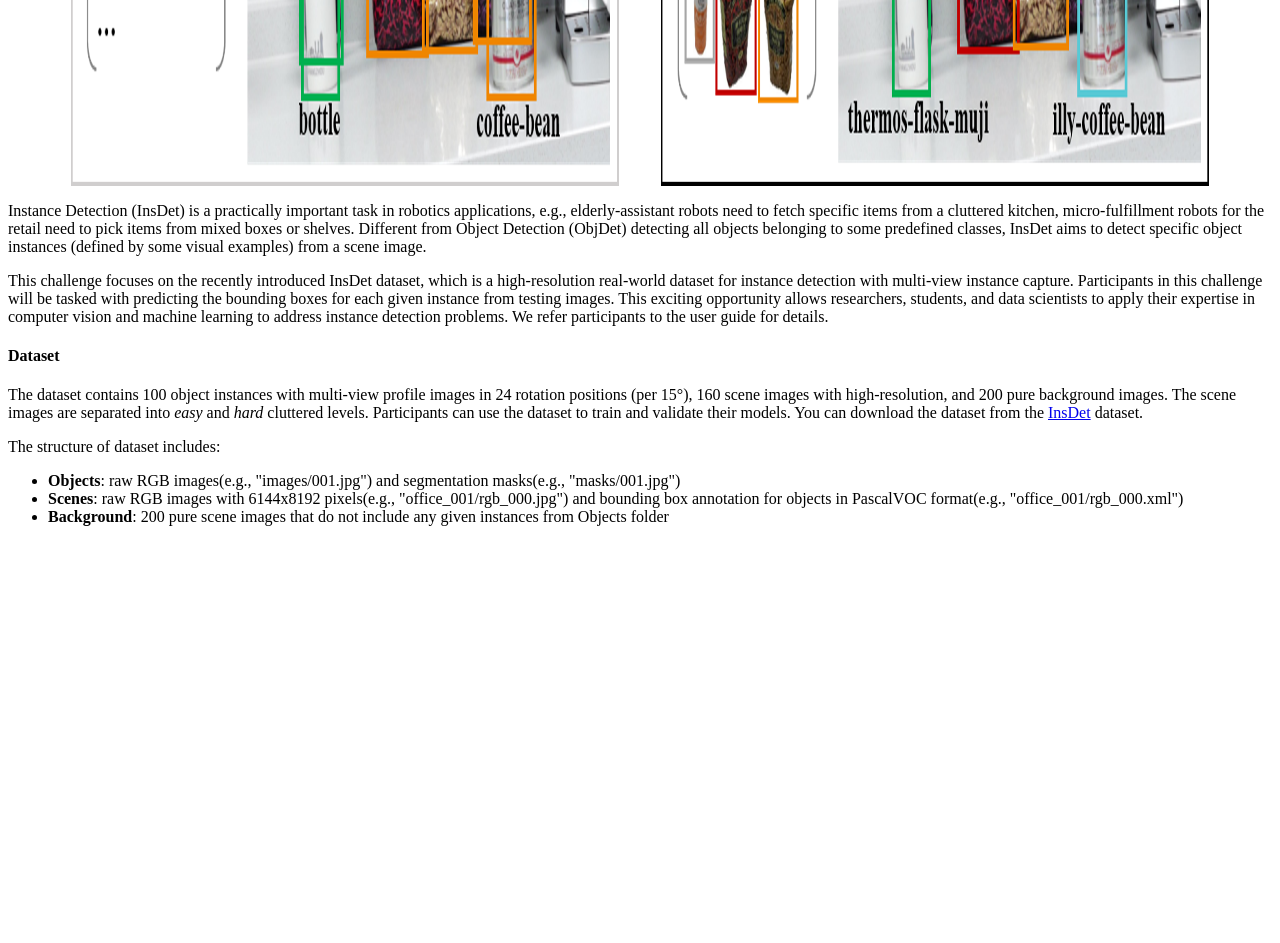
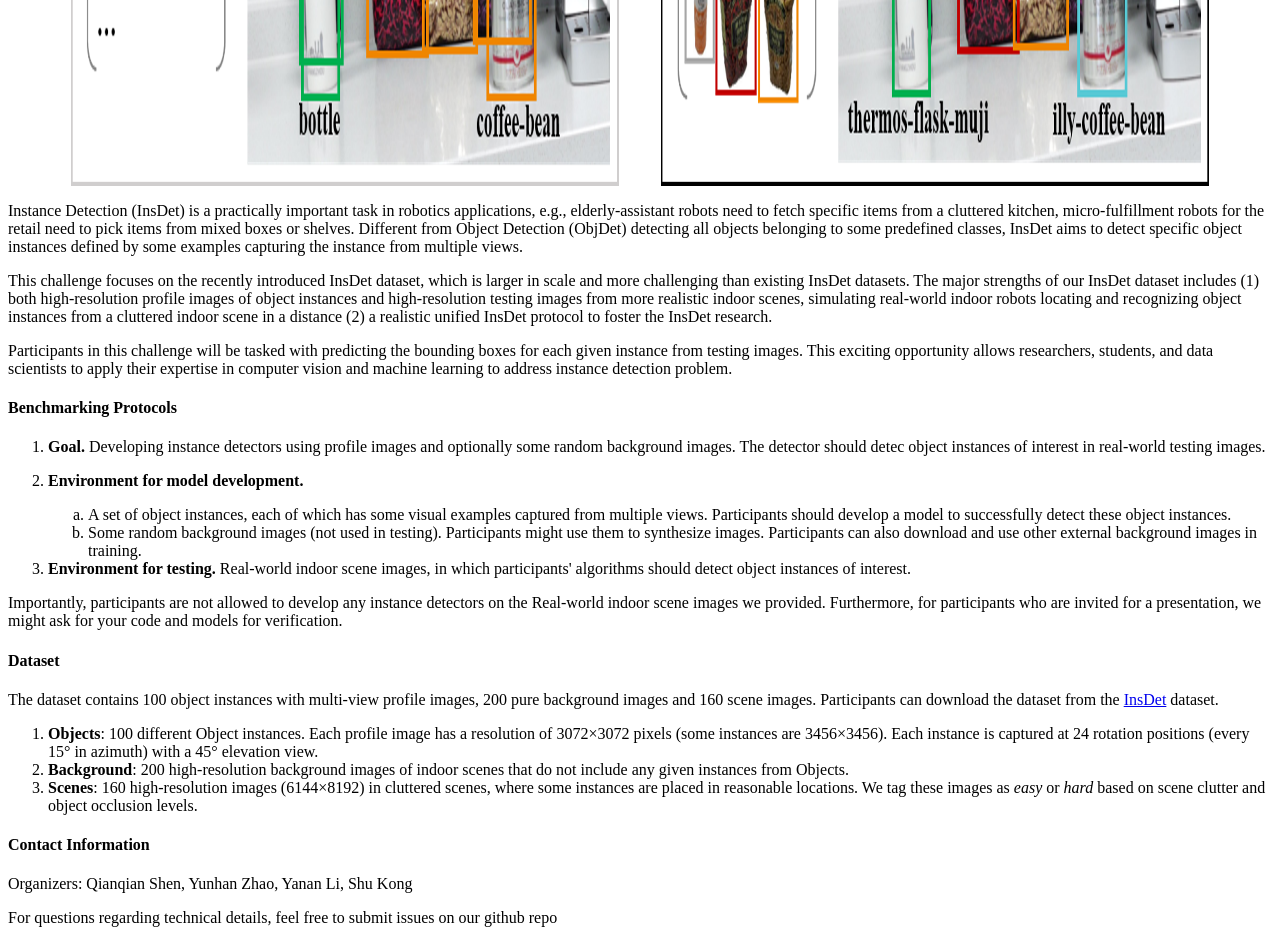
Before and after one commit to shenqq377/InsDet_Challenge, a Python web app: template templates/description.html in a window 1280 px wide. Shown: the part 567-1510 px from the top of the page. Before the commit the page ends 1093 px from the top, so only its background shows below. Run offline with Jinja, Linux system fonts and the light colour scheme; the template is opened without the code that fills it, so the values that code supplies are empty.

Commit message:
Update description.html

```diff
--- a/templates/description.html
+++ b/templates/description.html
@@ -2,14 +2,30 @@
 <center>
   <img src="https://raw.githubusercontent.com/shenqq377/InsDet_Challenge/challenge/templates/objdet-insdet.png" width="90%" height="90%">
 </center>
-<p>Instance Detection (InsDet) is a practically important task in robotics applications, e.g., elderly-assistant robots need to fetch specific items from a cluttered kitchen, micro-fulfillment robots for the retail need to pick items from mixed boxes or shelves. Different from Object Detection (ObjDet) detecting all objects belonging to some predefined classes, InsDet aims to detect specific object instances (defined by some visual examples) from a scene image.</p>
-<p>This challenge focuses on the recently introduced InsDet dataset, which is a high-resolution real-world dataset for instance detection with multi-view instance capture. Participants in this challenge will be tasked with predicting the bounding boxes for each given instance from testing images. This exciting opportunity allows researchers, students, and data scientists to apply their expertise in computer vision and machine learning to address instance detection problems. We refer participants to the user guide for details.</p>
+<p>Instance Detection (InsDet) is a practically important task in robotics applications, e.g., elderly-assistant robots need to fetch specific items from a cluttered kitchen, micro-fulfillment robots for the retail need to pick items from mixed boxes or shelves. Different from Object Detection (ObjDet) detecting all objects belonging to some predefined classes, InsDet aims to detect specific object instances defined by some examples capturing the instance from multiple views.</p>
+<p>This challenge focuses on the recently introduced InsDet dataset, which is larger in scale and more challenging than existing InsDet datasets. The major strengths of our InsDet dataset includes (1) both high-resolution profile images of object instances and high-resolution testing images from more realistic indoor scenes, simulating real-world indoor robots locating and recognizing object instances from a cluttered indoor scene in a distance (2) a realistic unified InsDet protocol to foster the InsDet research.</p>
+<p>Participants in this challenge will be tasked with predicting the bounding boxes for each given instance from testing images. This exciting opportunity allows researchers, students, and data scientists to apply their expertise in computer vision and machine learning to address instance detection problem.</p>
+<h4>Benchmarking Protocols</h4>
+<ol>
+  <li><b>Goal.</b> Developing instance detectors using profile images and optionally some random background images. The detector should detec object instances of interest in real-world testing images.</li>
+  <li>
+    <p><b>Environment for model development.</b></p>
+    <ol type="a">
+      <li>A set of object instances, each of which has some visual examples captured from multiple views. Participants should develop a model to successfully detect these object instances.</li>
+      <li>Some random background images (not used in testing). Participants might use them to synthesize images. Participants can also download and use other external background images in training.</li>
+    </ol>
+  </li>
+  <li><b>Environment for testing.</b> Real-world indoor scene images, in which participants' algorithms should detect object instances of interest.</li>
+</ol>
+Importantly, participants are not allowed to develop any instance detectors on the Real-world indoor scene images we provided. Furthermore, for participants who are invited for a presentation, we might ask for your code and models for verification.
 <h4>Dataset</h4>
-<p>The dataset contains 100 object instances with multi-view profile images in 24 rotation positions (per 15&deg;), 160 scene images with high-resolution, and 200 pure background images. The scene images are separated into <i>easy</i> and <i>hard</i> cluttered levels. Participants can use the dataset to train and validate their models. You can download the dataset from the <a href="https://drive.google.com/drive/folders/1rIRTtqKJGCTifcqJFSVvFshRb-sB0OzP?usp=sharing">InsDet</a> dataset.</p>
-<p>The structure of dataset includes:
-<ul>
-<li><b>Objects</b>: raw RGB images(e.g., "images/001.jpg") and segmentation masks(e.g., "masks/001.jpg")</li>
-<li><b>Scenes</b>: raw RGB images with 6144x8192 pixels(e.g., "office_001/rgb_000.jpg") and bounding box annotation for objects in PascalVOC format(e.g., "office_001/rgb_000.xml")</li>
-<li><b>Background</b>: 200 pure scene images that do not include any given instances from Objects folder</li>
-</ul>
+<p>The dataset contains 100 object instances with multi-view profile images, 200 pure background images and 160 scene images. Participants can download the dataset from the <a href="https://drive.google.com/drive/folders/1rIRTtqKJGCTifcqJFSVvFshRb-sB0OzP?usp=sharing">InsDet</a> dataset.</p>
+<ol>
+<li><b>Objects</b>: 100 different Object instances. Each profile image has a resolution of 3072&times;3072 pixels (some instances are 3456&times;3456). Each instance is captured at 24 rotation positions (every 15&deg; in azimuth) with a 45&deg; elevation view.</li>
+<li><b>Background</b>: 200 high-resolution background images of indoor scenes that do not include any given instances from Objects.</li>
+<li><b>Scenes</b>: 160 high-resolution images (6144&times;8192) in cluttered scenes, where some instances are placed in reasonable locations. We tag these images as <i>easy</i> or <i>hard</i> based on scene clutter and object occlusion levels.</li>
+</ol>
+<h4>Contact Information</h4>
+<p>Organizers: Qianqian Shen, Yunhan Zhao, Yanan Li, Shu Kong</p>
+<p>For questions regarding technical details, feel free to submit issues on our github repo</p>
 </p>
```
